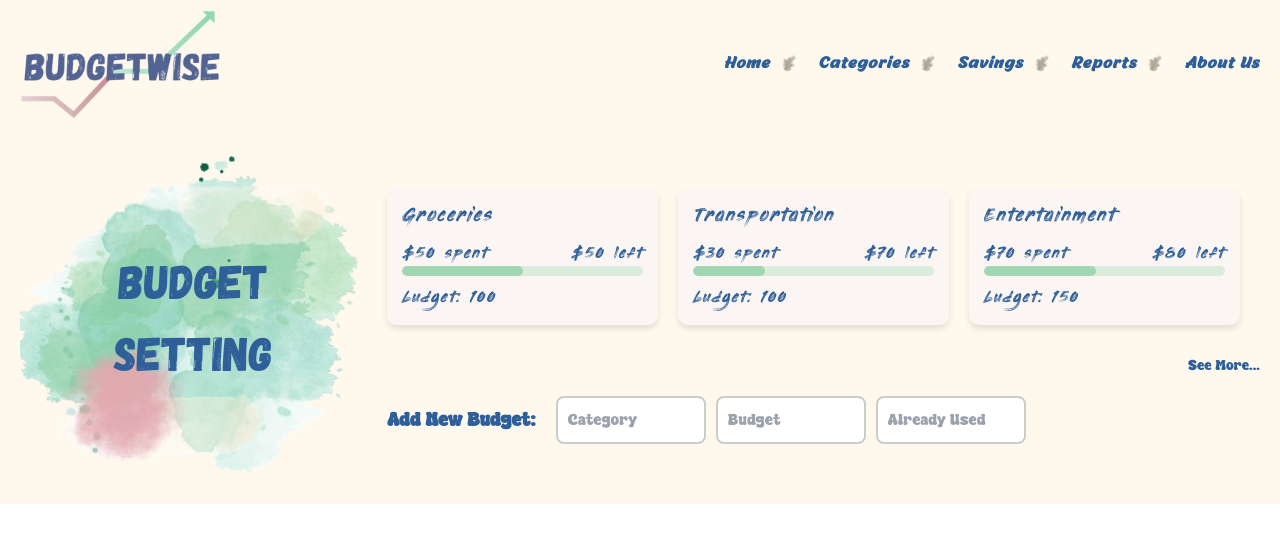
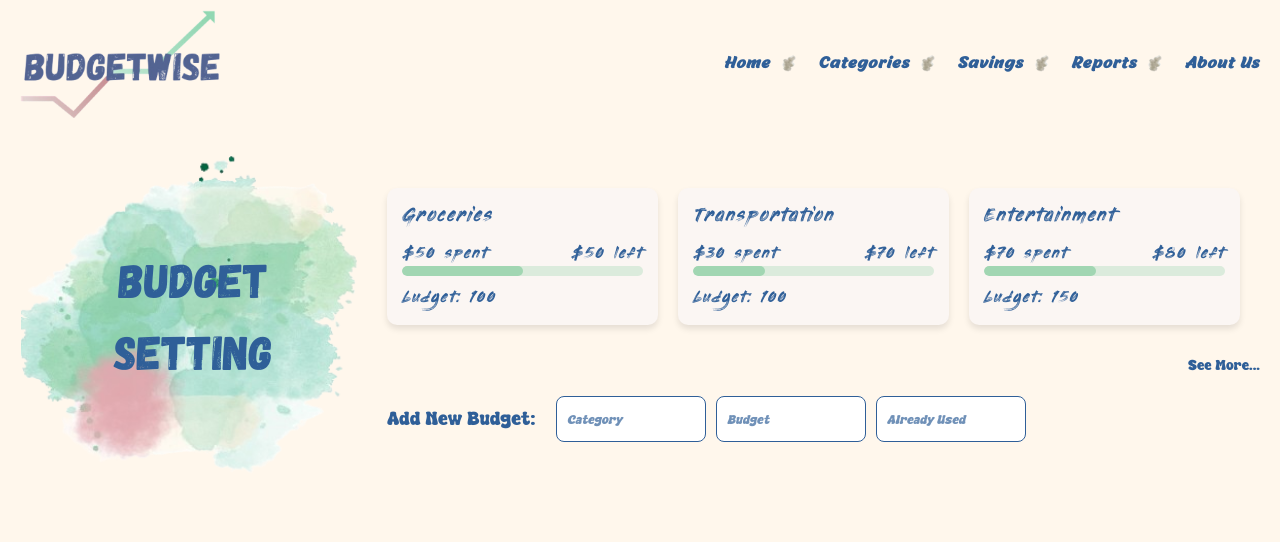
Before and after one commit to michalk1924/BudgetWise, a Next.js app: page /categories in a window 1280 px wide. Shown: the top 542 px of the page. Built offline with nearby package versions, Linux system fonts and the light colour scheme.

Commit message:
categories

```diff
--- a/src/app/categories/categories.module.css
+++ b/src/app/categories/categories.module.css
@@ -3,7 +3,6 @@
     color: #2f5f98;
     padding: 20px;
     display: flex;
-    background: #fff1db7f;
   }
 
   /* Title Section */
@@ -76,7 +75,6 @@
 
   .addBudgetTitle {
     font-size: 1.2rem;
-    font-weight: bold;
     color: #2f5f98;
     white-space: nowrap; /* Prevent wrapping to the next line */
   }
@@ -84,12 +82,23 @@
   .form {
     display: flex; /* Display inputs in a row */
     gap: 10px; /* Space between inputs */
+    color: #2f5f98;
   }
 
   .input {
     padding: 10px;
-    border: 2px solid #ccc;
+    border:1px solid #2f5f98;
+    color: #2f5f98;
+
+    /* border: 2px solid #ccc; */
     border-radius: 8px;
     flex: 1; /* Inputs take up equal space */
     max-width: 150px; /* Optional: Limit the width */
   }
+
+  .input::placeholder {
+    color: #2f5e98af; /* Custom color for the placeholder */
+    font-style: italic; /* Optional */
+    font-size: 0.8rem;
+
+  }
--- a/src/app/components/Header/Header.module.css
+++ b/src/app/components/Header/Header.module.css
@@ -8,8 +8,8 @@
   align-items: center;
   font-family: 'Malvie Trial', Arial, sans-serif; /* Apply Surfing Capital font */
   z-index: 100;
-  background: #fff1db7f;
-  width: 100%; /* Ensure the header spans the full width */
+/*   background: #fff1db7f;
+ */  width: 100%; /* Ensure the header spans the full width */
 }
 
 
--- a/src/app/globals.css
+++ b/src/app/globals.css
@@ -4,7 +4,8 @@
 
 /* Theme Variables */
 :root {
-  --background: #ffffff;
+  --background:  #fff1db83;
+  ;
   --foreground: #171717;
 }
 
```
